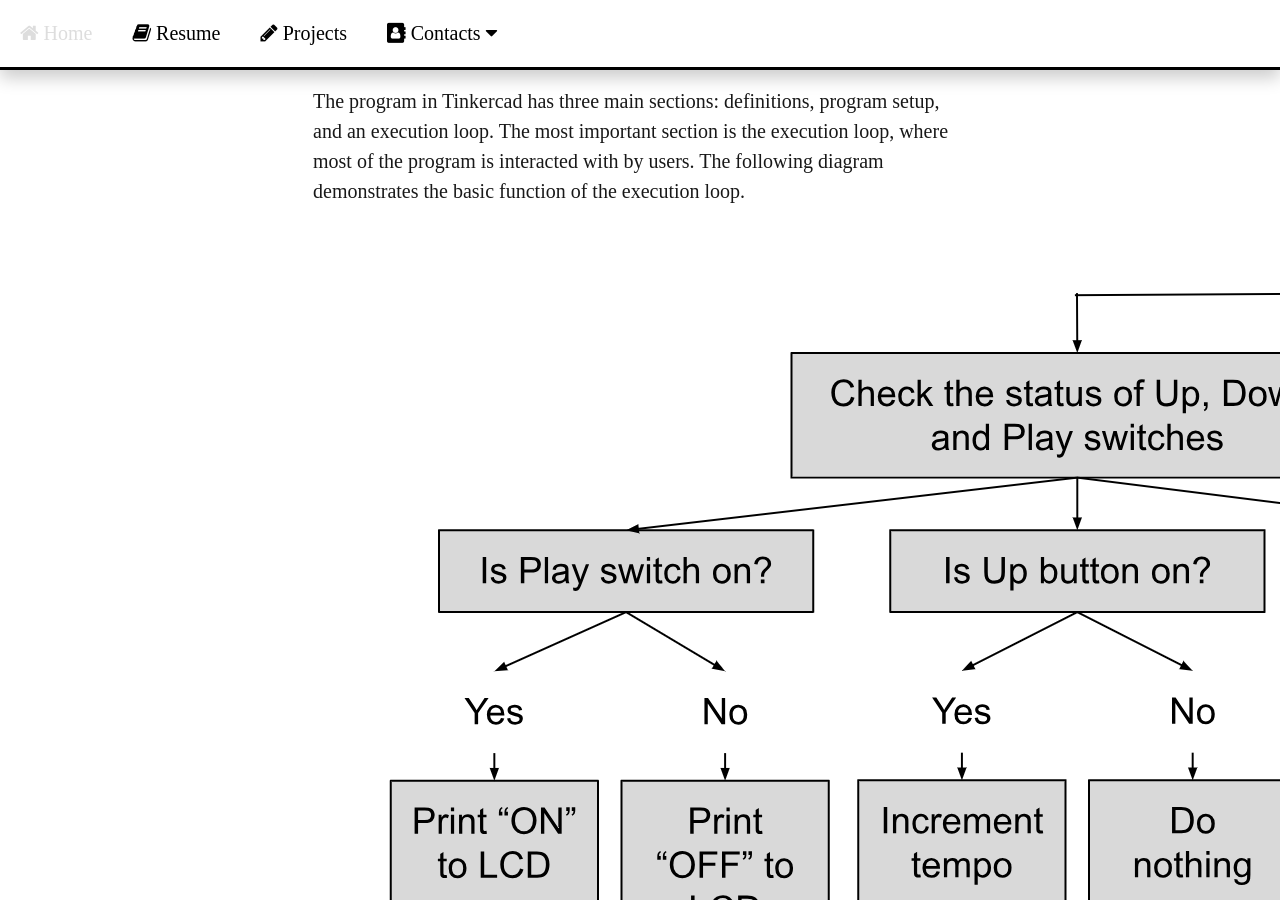
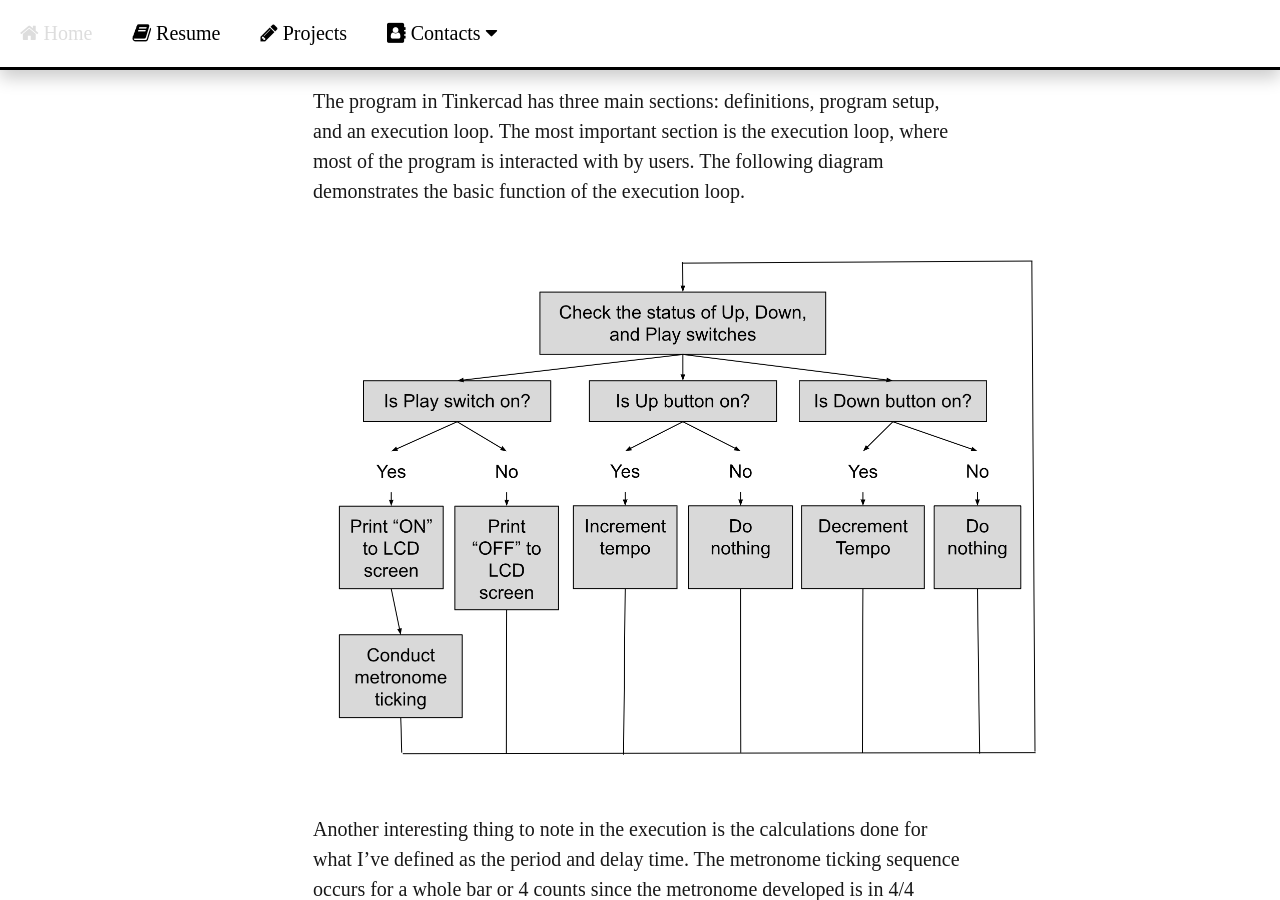
Before and after one commit to JacobHodgins/hodginsjacob, a Jekyll site: the page built from _posts/2023-07-13-first-post.md, in a window 1280 px wide and 900 px high, scrolled down 1331 px. Built offline with Jekyll 4.4.1, drawn with Linux system fonts in a browser that asks for light colours.

Commit message:
Update 2023-07-13-first-post.md
halved the dimensions of the diagrams by 2

```diff
--- a/_posts/2023-07-13-first-post.md
+++ b/_posts/2023-07-13-first-post.md
@@ -31,13 +31,13 @@ date: 2023-07-13
      The program in Tinkercad has three main sections: definitions, program setup, and an execution loop. The most important section is the execution loop, where most of the program is interacted with by users. The following diagram demonstrates the basic function of the execution loop.
     </p>
   </div>
-  <img src="{{ site.baseurl }}images/metronome post picture 2.png" alt="Period and Delay Time" width="1575" length="1107">
+  <img src="{{ site.baseurl }}images/metronome post picture 2.png" alt="Period and Delay Time" width="788" length="553.5">
   <div class="post-content">
     <p>
      Another interesting thing to note in the execution is the calculations done for what I’ve defined as the period and delay time. The metronome ticking sequence occurs for a whole bar or 4 counts since the metronome developed is in 4/4 count. In order for an individual buzzing sound from the piezo speaker to be recognizable by ear, I added a delay time to the length of the sound. It’s a helpful feature, but it has some issues. For a given tempo, there is a constant period of time between beats that I have defined as the period. When this value is large, ticks occur less often in a minute, and therefore a slower tempo is produced. If the value is small, a quicker tempo is produced. Since the delay time has to use up a certain amount of real time, this must be accounted for in the time spent during a period, which is relatively straight forward. Just subtract the delay time from the period, to get the time between sounds. The delay time is also a constant value defined at the beginning of the program and remains unchanged. That means that if the period becomes equal to or less than the delay time, the metronome will either sound strange or just sound like one long beep. This occurs when the bpm is about 400. Most songs do not reach this tempo and usually stay within the 100 to 140 bpm range. So for general use it is not a problem but it does create a limitation on the capabilities of the metronome.
     </p>
   </div>
-  <img src="{{ site.baseurl }}images/metronome post picture 1.png" alt="Period and Delay Time" width="1370" length="597">
+  <img src="{{ site.baseurl }}images/metronome post picture 1.png" alt="Period and Delay Time" width="685" length="299">
   <div class="post-header">Physical Realization</div>
   <div class="post-header">Testing and Challenges</div>
   <div class="post-content">
```
